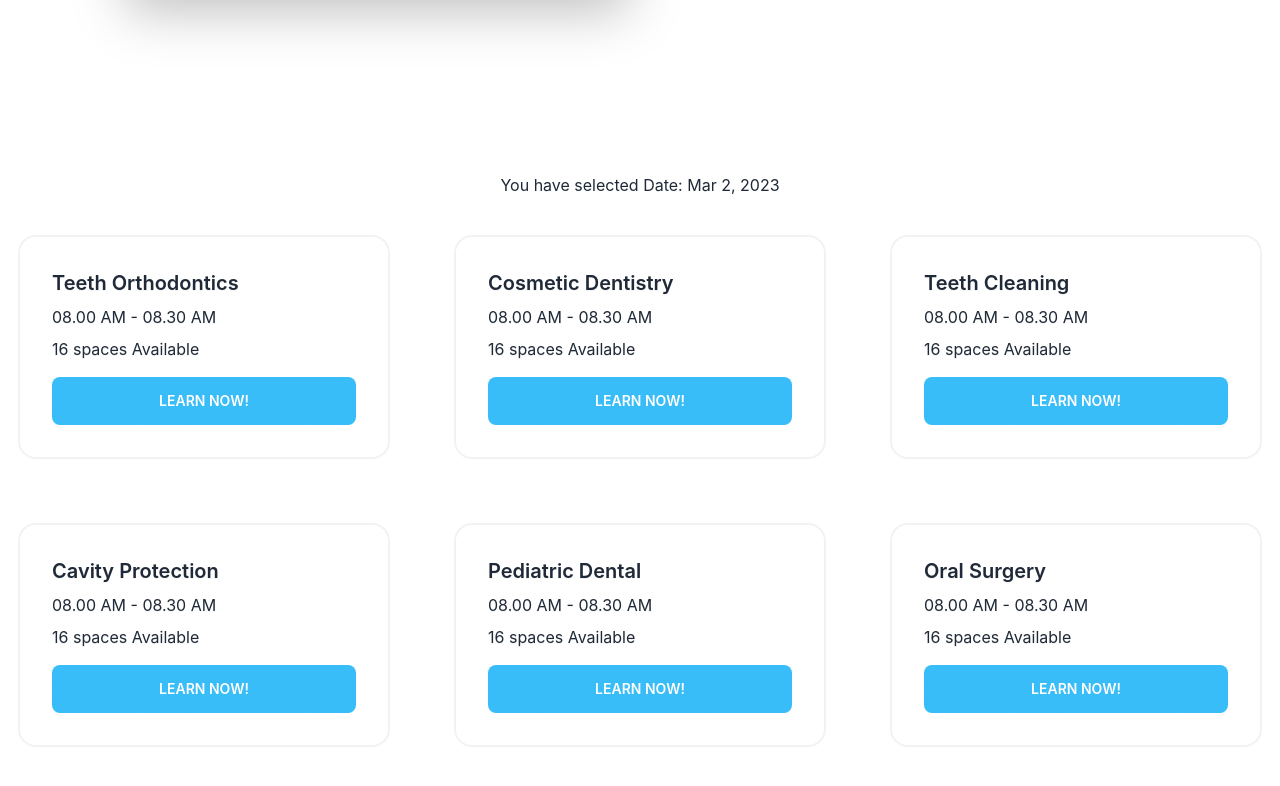
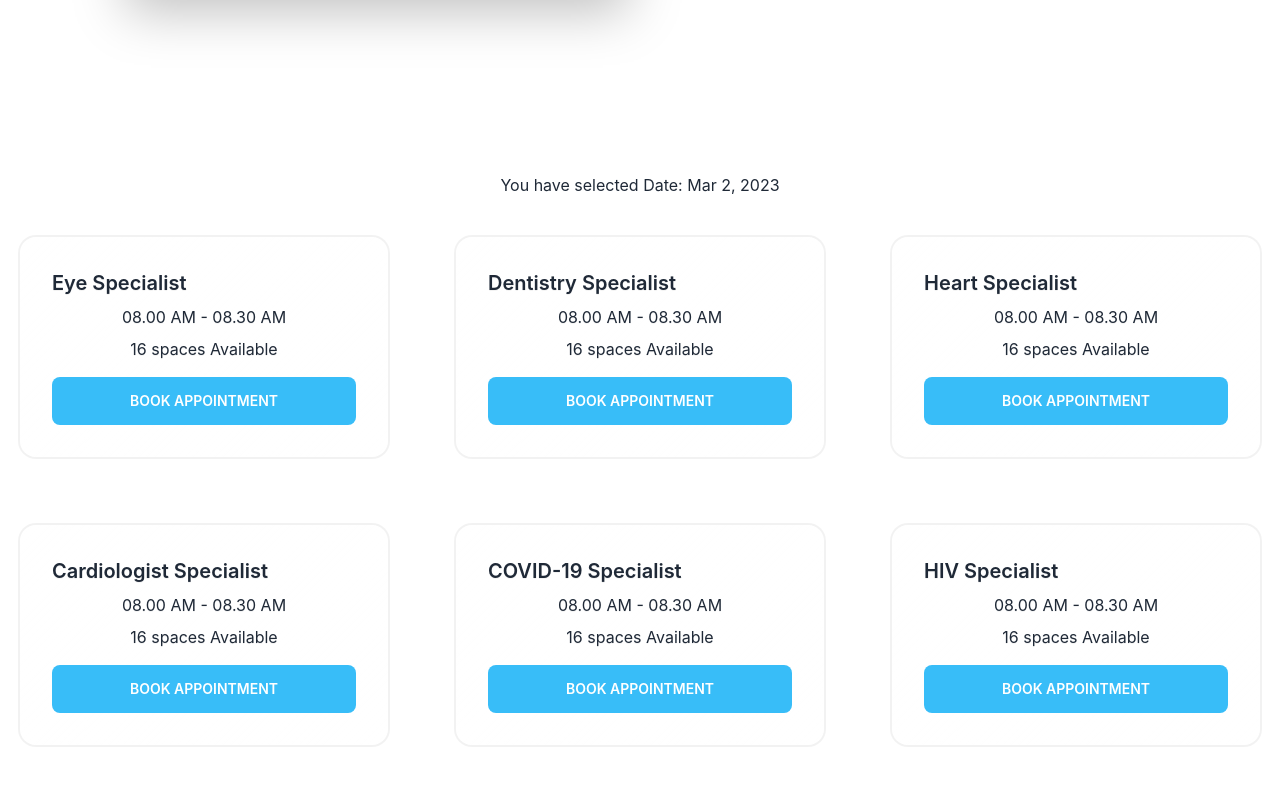
Before and after one commit to MDSadid-git/health-serves-client, a React (Create React App) app: page /appointment in a window 1280 px wide. Shown: the part 520-1306 px from the top of the page. Built offline with nearby package versions, Linux system fonts and the light colour scheme.

Commit message:
Model Area done

```diff
--- a/public/appointmentserves.json
+++ b/public/appointmentserves.json
@@ -1,7 +1,7 @@
 [
   {
     "_id": 1,
-    "name": "Teeth Orthodontics",
+    "name": "Eye Specialist",
     "slots": [
       "08.00 AM - 08.30 AM",
       "08.30 AM - 09.00 AM",
@@ -23,7 +23,7 @@
   },
   {
     "_id": 2,
-    "name": "Cosmetic Dentistry",
+    "name": "Dentistry Specialist",
     "slots": [
       "08.00 AM - 08.30 AM",
       "08.30 AM - 09.00 AM",
@@ -45,7 +45,7 @@
   },
   {
     "_id": 3,
-    "name": "Teeth Cleaning",
+    "name": "Heart Specialist",
     "slots": [
       "08.00 AM - 08.30 AM",
       "08.30 AM - 09.00 AM",
@@ -67,7 +67,7 @@
   },
   {
     "_id": 4,
-    "name": "Cavity Protection",
+    "name": "Cardiologist Specialist",
     "slots": [
       "08.00 AM - 08.30 AM",
       "08.30 AM - 09.00 AM",
@@ -89,7 +89,7 @@
   },
   {
     "_id": 5,
-    "name": "Pediatric Dental",
+    "name": "COVID-19 Specialist",
     "slots": [
       "08.00 AM - 08.30 AM",
       "08.30 AM - 09.00 AM",
@@ -111,7 +111,7 @@
   },
   {
     "_id": 6,
-    "name": "Oral Surgery",
+    "name": "HIV Specialist",
     "slots": [
       "08.00 AM - 08.30 AM",
       "08.30 AM - 09.00 AM",
--- /dev/null
+++ b/src/component/pages/Appointments/AppointmentModal/AppointmentModel.jsx
@@ -0,0 +1,26 @@
+import React from "react";
+
+const AppointmentModel = ({ treatment }) => {
+  return (
+    <>
+      <input type="checkbox" id="appointmentModel" className="modal-toggle" />
+      <div className="modal">
+        <div className="modal-box relative">
+          <label
+            htmlFor="appointmentModel"
+            className="btn btn-sm btn-circle absolute right-2 top-2"
+          >
+            ✕
+          </label>
+          <h3 className="text-lg font-bold">{treatment?.name}</h3>
+          <p className="py-4">
+            You've been selected for a chance to get one year of subscription to
+            use Wikipedia for free!
+          </p>
+        </div>
+      </div>
+    </>
+  );
+};
+
+export default AppointmentModel;
--- a/src/component/pages/Appointments/AvailableAppointments/AvailableAppointments.jsx
+++ b/src/component/pages/Appointments/AvailableAppointments/AvailableAppointments.jsx
@@ -1,24 +1,31 @@
 import { format } from "date-fns";
 import React, { useEffect, useState } from "react";
+import AppointmentModel from "../AppointmentModal/AppointmentModel";
 import Options from "./Options";
 
 const AvailableAppointments = ({ seletDate }) => {
   const [appointmentServes, setAppointmentServes] = useState([]);
+  const [treatment, setTreatment] = useState(null);
   useEffect(() => {
     fetch("appointmentserves.json")
       .then((res) => res.json())
       .then((data) => setAppointmentServes(data));
   }, []);
   return (
-    <div className="my-20">
+    <div className="my-20 text-center">
       <p className="text-center my-5">
         You have selected Date: {format(seletDate, "PP")}
       </p>
       <div className="grid grid-cols-1 md:grid-cols-2 lg:grid-cols-3 gap-7 ">
         {appointmentServes.map((serves) => (
-          <Options serves={serves} key={serves._id} />
+          <Options
+            serves={serves}
+            key={serves._id}
+            setTreatment={setTreatment}
+          />
         ))}
       </div>
+      <AppointmentModel treatment={treatment} />
     </div>
   );
 };
--- a/src/component/pages/Appointments/AvailableAppointments/Options.jsx
+++ b/src/component/pages/Appointments/AvailableAppointments/Options.jsx
@@ -1,6 +1,6 @@
 import React from "react";
 
-const Options = ({ serves }) => {
+const Options = ({ serves, setTreatment }) => {
   const { name, slots } = serves;
   return (
     <div>
@@ -14,8 +14,15 @@
           </p>
           <p>{}</p>
           <div className="card-actions justify-end">
-            <button className="btn bg-sky-400 duration-300 ease-out border-none w-full">
-              Learn now!
+            <button className="btn bg-sky-400 duration-300 hover:bg-[#D0011C] ease-out border-none w-full">
+              <label
+                htmlFor="appointmentModel"
+                onClick={() => {
+                  setTreatment(serves);
+                }}
+              >
+                Book Appointment
+              </label>
             </button>
           </div>
         </div>
```
